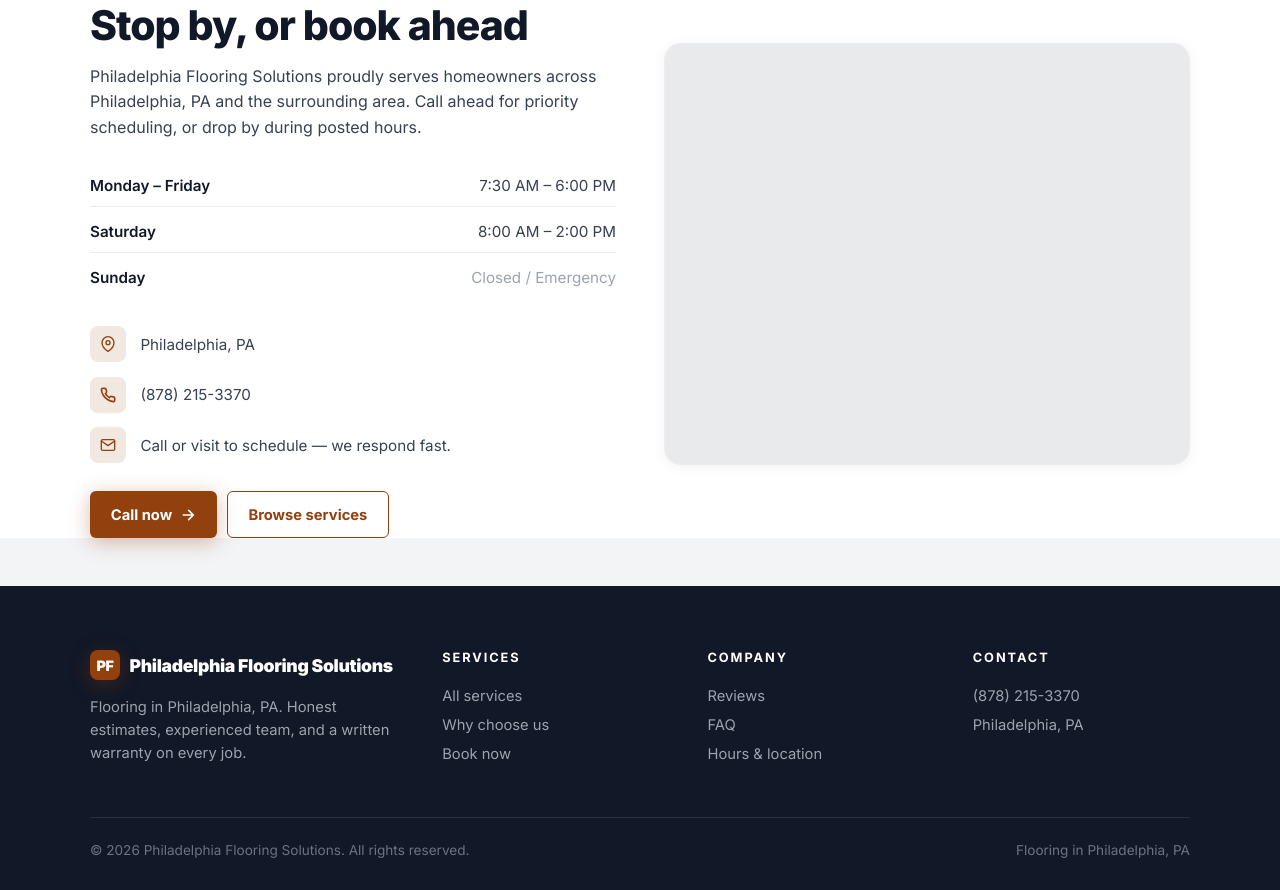
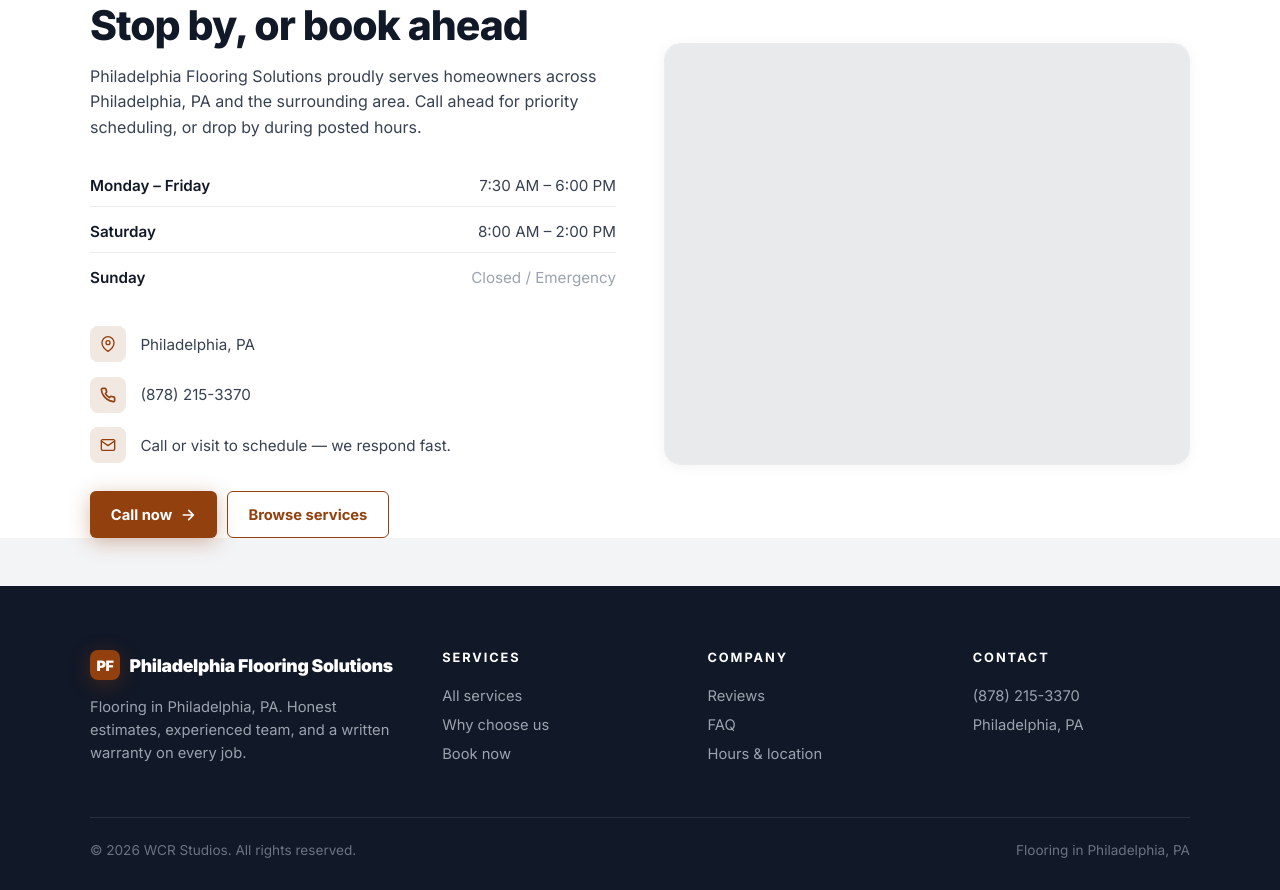
Before and after one commit to Wrenbjor/trades--philadelphia-flooring-solutions, a plain HTML site: page index.html in a window 1280 px wide. Shown: the part 4771-5661 px from the top of the page. Drawn offline with nearby package versions, Linux system fonts and the light colour scheme; no server answers.

Commit message:
Update site

```diff
--- a/index.html
+++ b/index.html
@@ -605,7 +605,7 @@
     </div>
   </div>
   <div class="foot-bottom">
-    <div>&copy; 2026 Philadelphia Flooring Solutions. All rights reserved.</div>
+    <div>&copy; 2026 WCR Studios. All rights reserved.</div>
     <div>Flooring in Philadelphia, PA</div>
   </div>
 </footer>
```
